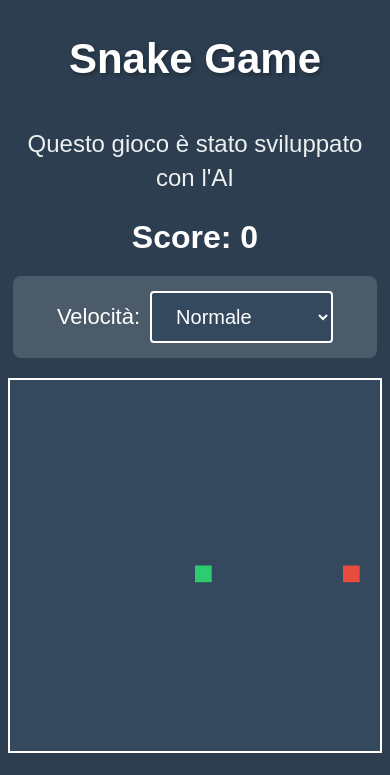
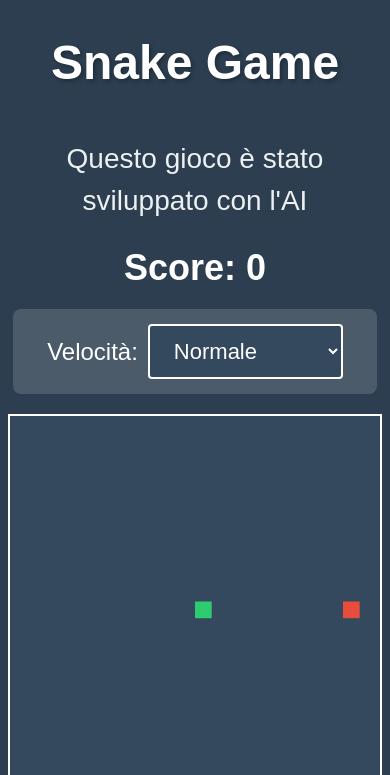
Before and after one commit to bzoneds/snake-game, a plain HTML site: page index.html in a window 390 px wide. Shown: the top 775 px of the page. Drawn offline with Linux system fonts and the light colour scheme.

Commit message:
ulteriore aumento della dimensione caratteri per il mobile

```diff
--- a/styles.css
+++ b/styles.css
@@ -117,21 +117,21 @@ canvas {
     }
 
     .title {
-        font-size: 42px;
+        font-size: 48px;
         margin-top: 20px;
         margin-bottom: 20px;
         text-shadow: 2px 2px 4px rgba(0, 0, 0, 0.3);
     }
 
     .subtitle {
-        font-size: 24px;
+        font-size: 28px;
         margin-bottom: 25px;
-        line-height: 1.4;
+        line-height: 1.5;
         color: #ecf0f1;
     }
 
     #score {
-        font-size: 32px;
+        font-size: 36px;
         margin-bottom: 20px;
         font-weight: bold;
     }
@@ -146,11 +146,11 @@ canvas {
     }
 
     .speed-control label {
-        font-size: 22px;
+        font-size: 24px;
     }
 
     .speed-control select {
-        font-size: 20px;
+        font-size: 22px;
         padding: 12px 20px;
         min-width: 140px;
     }
@@ -163,11 +163,11 @@ canvas {
 
 @media (max-width: 380px) {
     .title {
-        font-size: 36px;
+        font-size: 42px;
     }
 
     .subtitle {
-        font-size: 20px;
+        font-size: 24px;
     }
 
     .speed-control {
```
